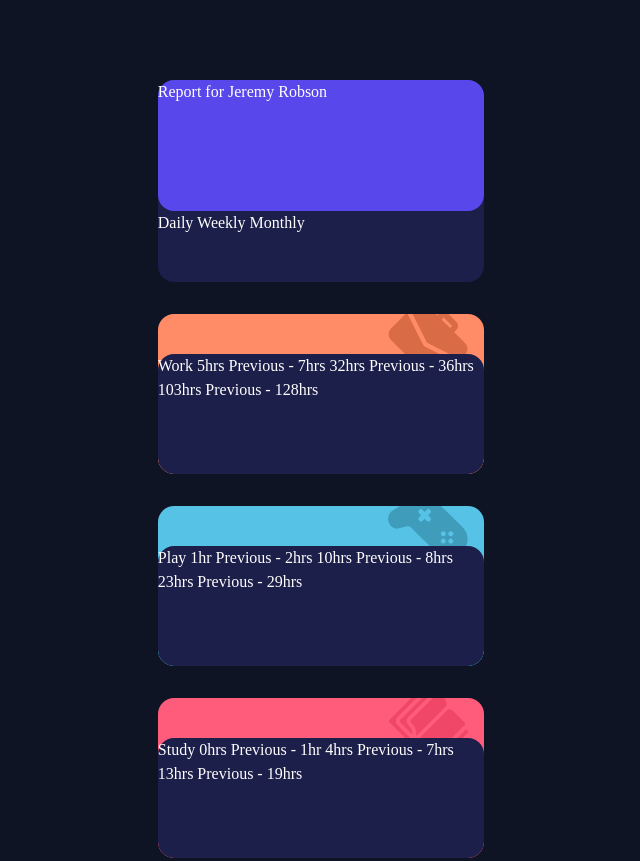
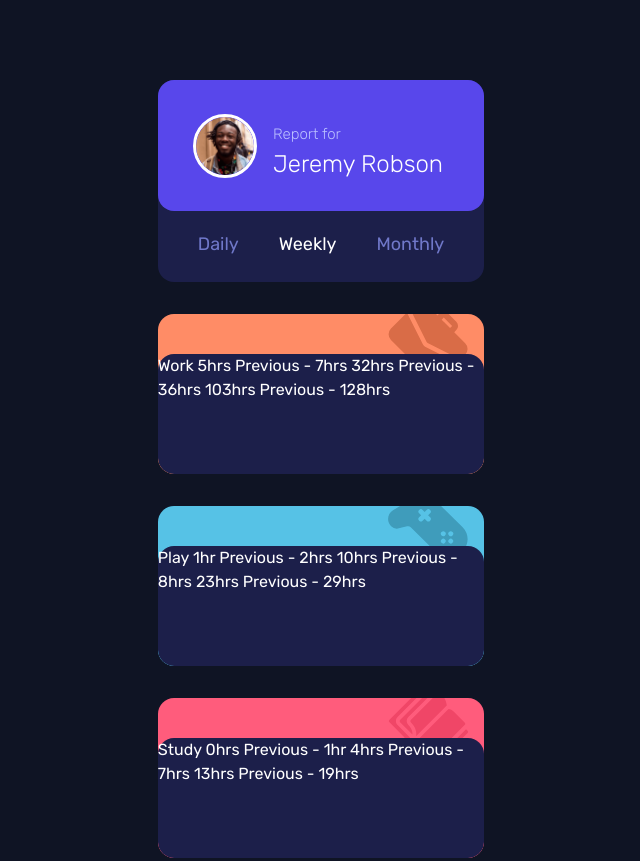
Before and after one commit to bojanognjen/Time-tracking-dashboard, a plain HTML site: page index.html in a window 1280 px wide. Shown: the top 861 px of the page, without its empty margins (319-959 px from the left). Drawn offline with Linux system fonts and the light colour scheme.

Commit message:
First box finished!

```diff
--- a/index.html
+++ b/index.html
@@ -14,12 +14,17 @@
   <div class="container">
     <div class="first-box">
       <div class="first-inner-box">
-        Report for
-        Jeremy Robson
+        <div class="profile-box">
+          <img src="images/image-jeremy.png" alt="Profile img">
+          <span class="report">Report for</span>
+          <span class="name">Jeremy Robson</span>
+        </div>
       </div>
-        Daily
-        Weekly
-        Monthly
+      <div class="second-inner-box">
+          <span class="span-first darker">Daily</span>
+          <span class="span-first">Weekly</span>
+          <span class="span-first darker">Monthly</span>
+      </div>
     </div>
     <div class="box work">
       <img src="images/icon-work.svg" alt="Work-image">
--- a/style.css
+++ b/style.css
@@ -79,6 +79,7 @@
     background-color: var(--very-dark-blue);
     color: #ffffff;
     padding-top: 5rem;
+    font-family: 'Rubik', sans-serif;
   }
 
   .container {
@@ -98,6 +99,56 @@
     background-color: var(--blue);
     height: 65%;
     border-radius: 1rem;
+    display: grid;
+    place-content: center;
+  }
+
+  .second-inner-box {
+    display: flex;
+    height: max-content;
+    justify-content: space-evenly;
+    align-items: end;
+    height: 35%;
+    padding-bottom: 1.5rem;
+    font-size: 18px;
+  }
+
+  .profile-box {
+    width: 16rem;
+    height: 4rem;
+    display: grid;
+    grid-template-columns: 5rem 1fr;
+    grid-template-rows: 1fr 1fr;
+  }
+
+  .report {
+    grid-area: 1/2/2/3;
+    font-weight: 300;
+    font-size: 15px;
+    display: flex;
+    justify-content: start;
+    align-items: end;
+    color: #bbc0ff;
+  }
+
+  .name {
+    grid-area: 2/2/3/3;
+    display: flex;
+    justify-content: start;
+    align-items: start;
+    font-size: 24px;
+    font-weight: 300;
+  }
+
+  .profile-box img {
+    grid-area: 1/1/3/2;
+    height: 4rem;
+    border: 3px solid #fff;
+    border-radius: 50%;
+  }
+
+  .darker {
+    color: #7078c9;
   }
 
   .box {
```
